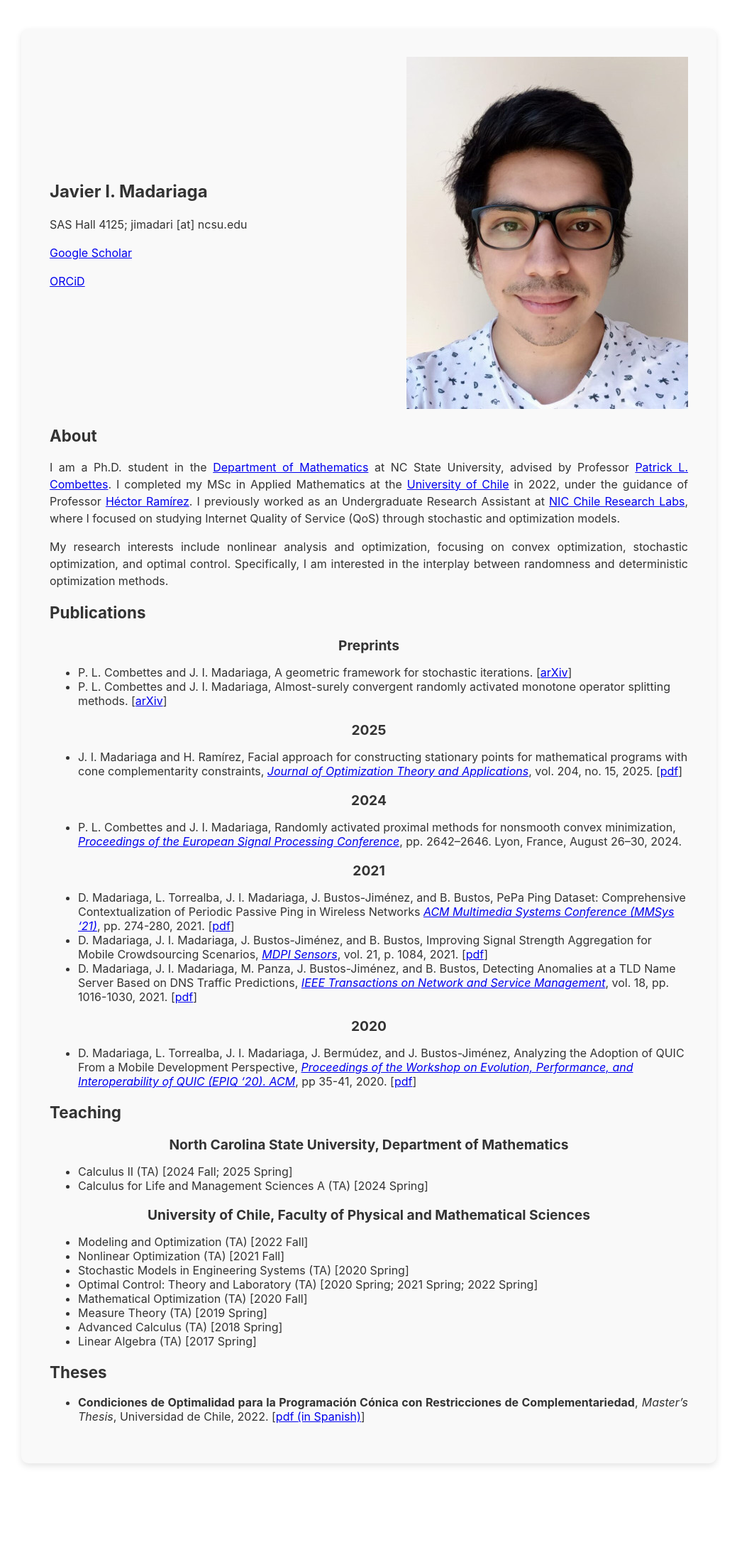
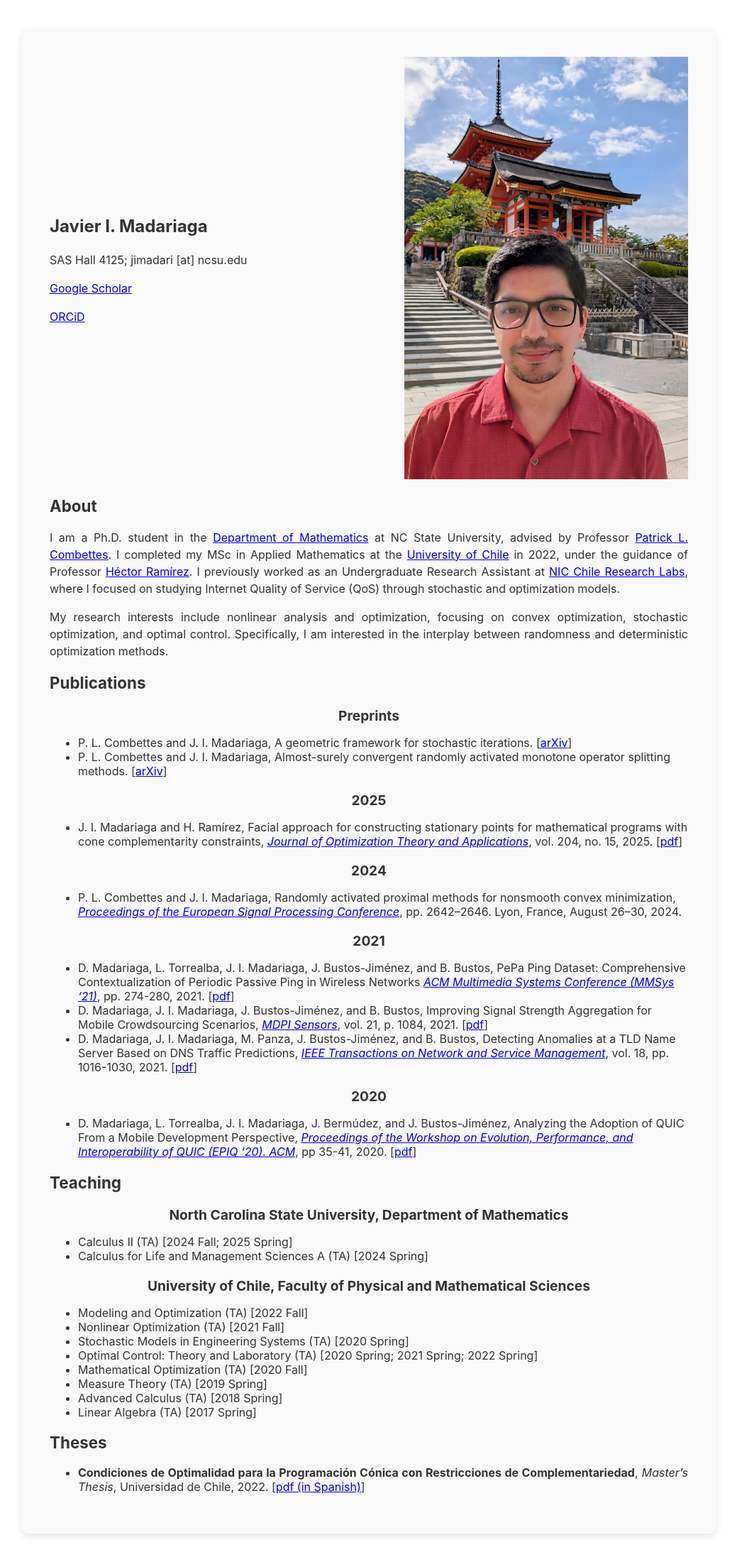
Before and after one commit to jmadariagar/jmadariagar.github.io, a Jekyll site: the page built from index.md, in a window 1280 px wide. Shown: the whole page at 71% size, without its empty margins (120-1159 px from the left). Built offline with Jekyll 4.4.1, drawn with Linux system fonts in a browser that asks for light colours; our own code applies the rules of GitHub Pages for plain Markdown files; a script that is not in the unit is left out; before the commit the page ends 2101 px from its top, so only the background shows below that.

Commit message:
Update index.md

```diff
--- a/index.md
+++ b/index.md
@@ -6,7 +6,7 @@
         <p><a href="https://orcid.org/0000-0002-4132-5042">ORCiD</a></p>
     </div>
     <div>
-        <img src="media/photo.jpg" alt="Profile Image" style="max-width: 400px; height: auto;">
+        <img src="media/pic.jpg" alt="Profile Image" style="max-width: 400px; height: auto;">
     </div>
 </div>
 
```
